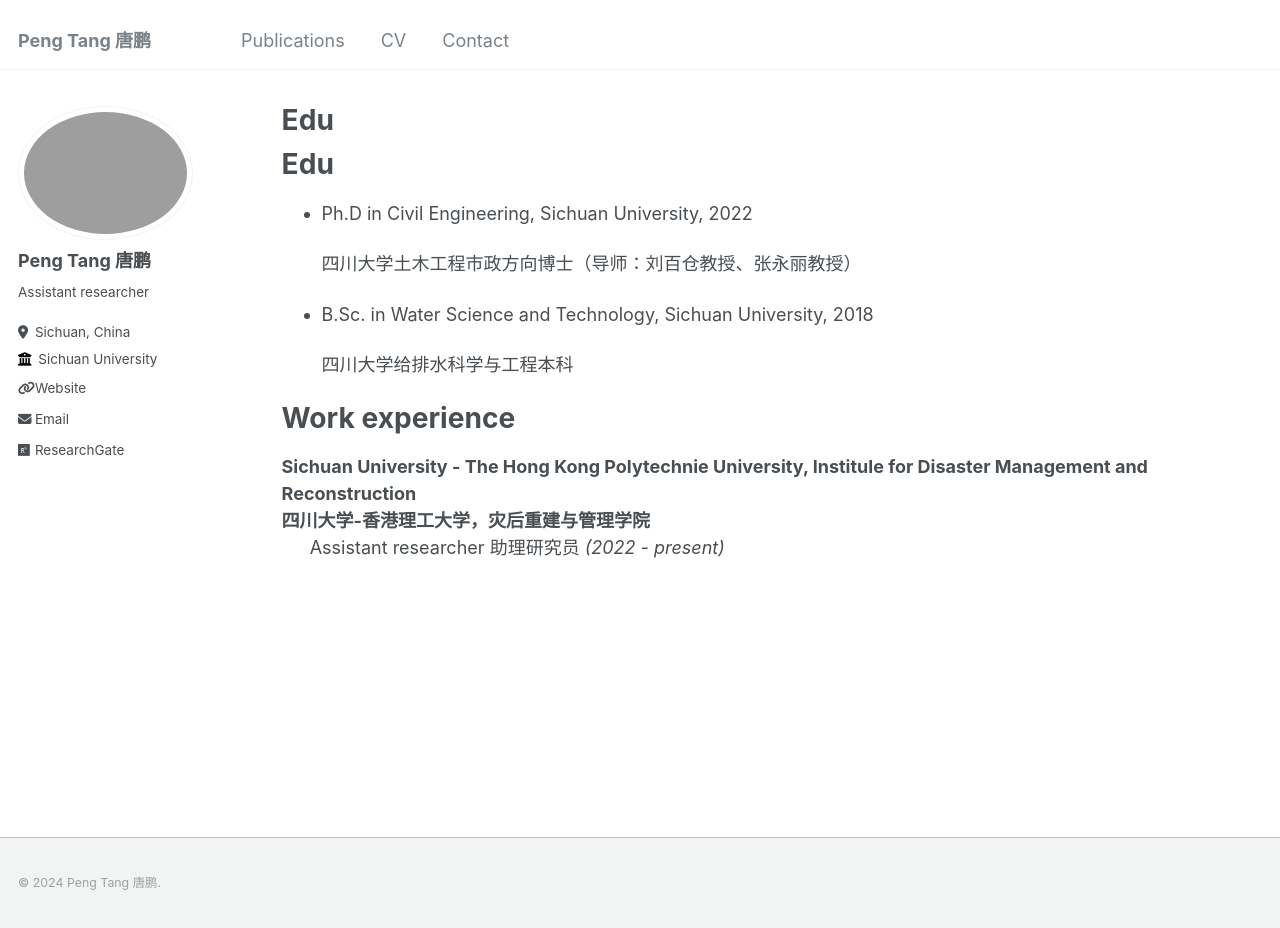
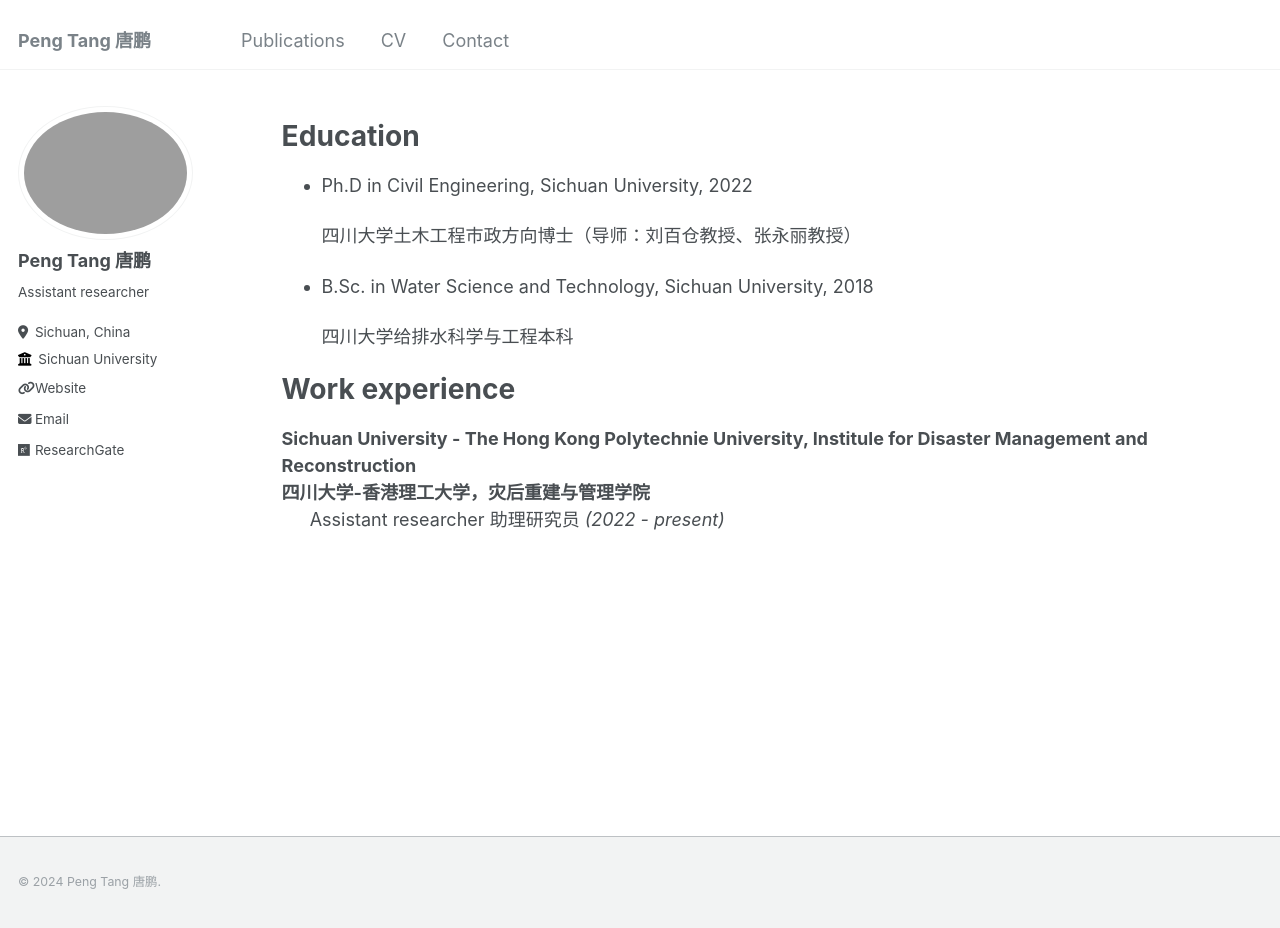
Before and after one commit to Peng-Tang-Env/Peng-Tang-Env.github.io, a Jekyll site: the page built from _pages/cv.md, in a window 1280 px wide and 928 px high. Built offline with Jekyll 4.4.1, drawn with Linux system fonts in a browser that asks for light colours; our own code applies the rules of GitHub Pages for plain Markdown files.

Commit message:
Update cv.md

```diff
--- a/_pages/cv.md
+++ b/_pages/cv.md
@@ -6,8 +6,9 @@ redirect_from:
   - /cv
 ---
 
+{% include base_path %}
 
-# Edu
+# Education
 
 - Ph.D in Civil Engineering, Sichuan University, 2022
 
```
